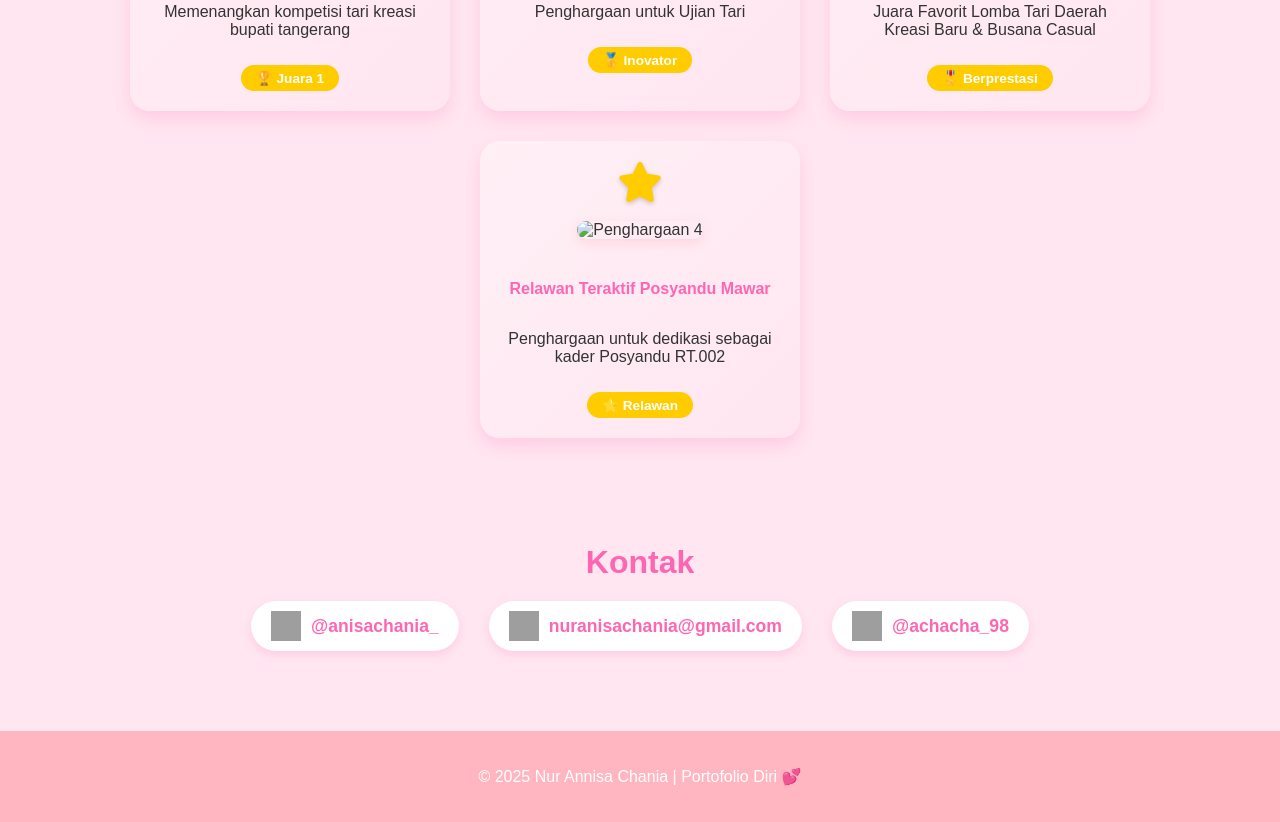
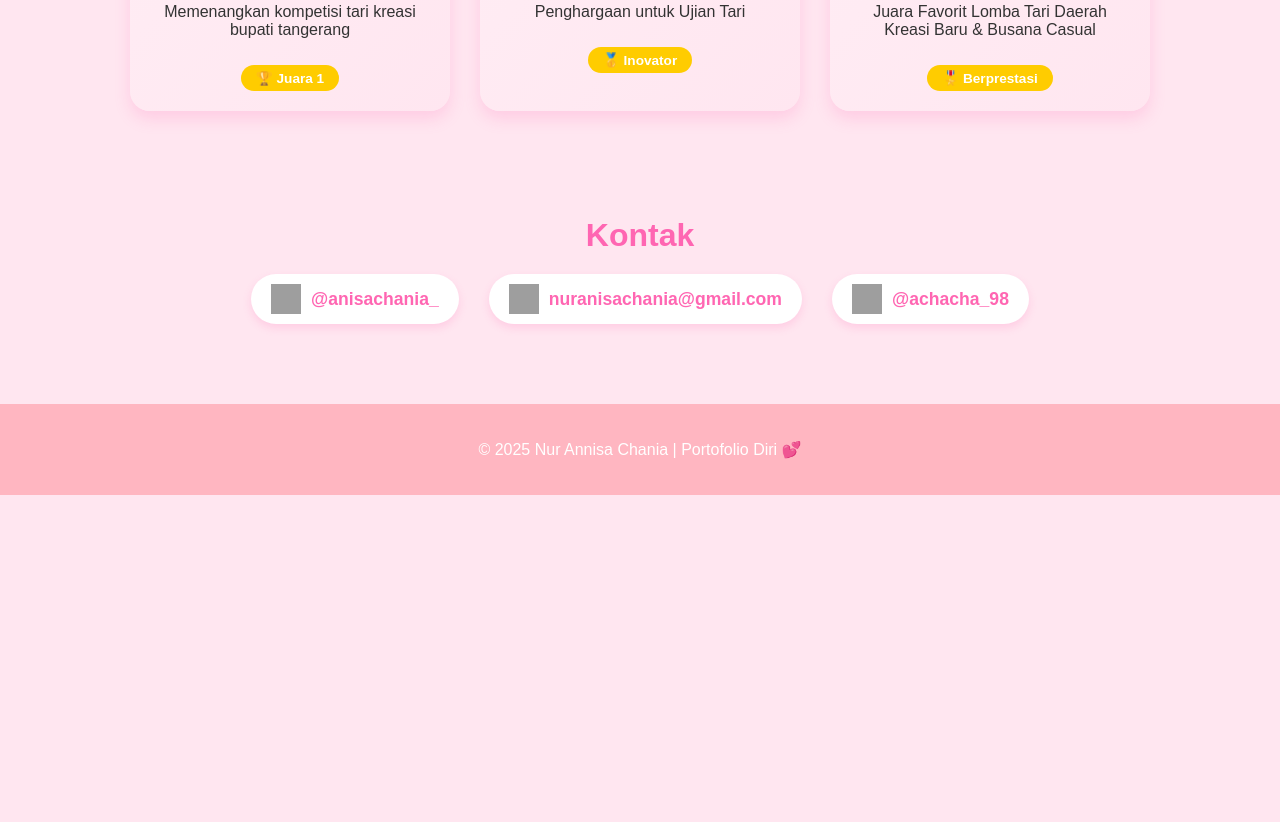
Before and after one commit to anisachania/portofolionuranisa, a plain HTML site: page index.html in a window 1280 px wide. Shown: the part 4498-5320 px from the top of the page. After the commit the page ends 4993 px from the top, so only its background shows below. Drawn offline with Linux system fonts and the light colour scheme; grey boxes are pictures that could not be loaded.

Commit message:
Update index.html

```diff
--- a/index.html
+++ b/index.html
@@ -940,21 +940,6 @@
           <p>Juara Favorit Lomba Tari Daerah Kreasi Baru & Busana Casual</p>
           <span class="award-badge">🎖️ Berprestasi</span>
         </div>
-
-        <div class="award-card">
-          <div class="trophy-icon">
-            <i class="fas fa-star"></i>
-          </div>
-          <img
-            src="piala4.jpg"
-            alt="Penghargaan 4"
-            class="clickable-img"
-            data-index="22"
-          />
-          <h3>Relawan Teraktif Posyandu Mawar</h3>
-          <p>Penghargaan untuk dedikasi sebagai kader Posyandu RT.002</p>
-          <span class="award-badge">⭐ Relawan</span>
-        </div>
       </div>
     </section>
 
```
